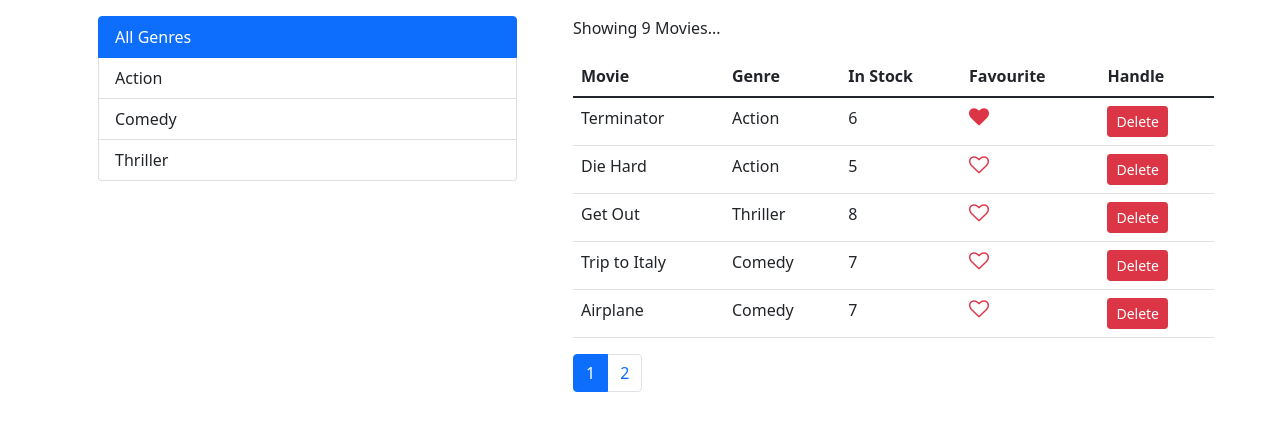
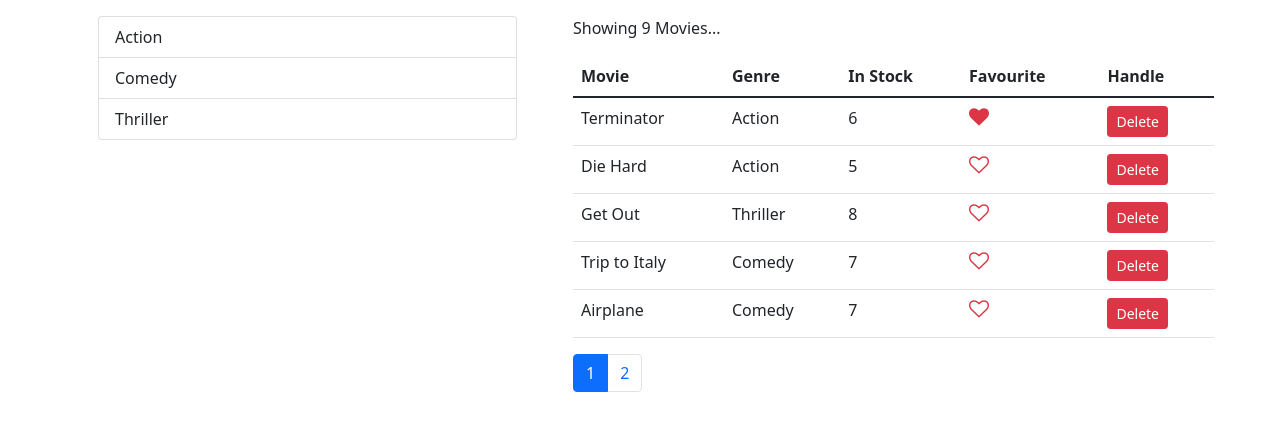
Before and after one commit to anasabufarraj/hello_react, a React (Create React App) app: page / in a window 1280 px wide. Shown: the top 430 px of the page. Built offline with nearby package versions, Linux system fonts and the light colour scheme.

Commit message:
Handling Selection

```diff
--- a/src/components/common/ListGroup.jsx
+++ b/src/components/common/ListGroup.jsx
@@ -1,26 +1,16 @@
-//  TODO: [ ] Active list
-//  TODO: [ ] Fix the fallback pagination issue
-
 function ListGroup(props) {
   return (
     <div className="list-group m-3">
-      <li
-        style={{ cursor: 'pointer' }}
-        className={
-          props.activeList === -1
-            ? 'list-group-item list-group-item-action active'
-            : 'list-group-item list-group-item-action'
-        }
-        onClick={props.onGenresView}
-      >
-        All Genres
-      </li>
-      {props.genresNames.map((genre) => (
+      {props.items.map((genre) => (
         <li
           style={{ cursor: 'pointer' }}
           key={genre._id}
-          className="list-group-item list-group-item-action"
-          onClick={() => props.onGenreSelect(genre.name)}
+          className={
+            genre === props.selectedItem
+              ? 'list-group-item list-group-item-action active'
+              : 'list-group-item list-group-item-action'
+          }
+          onClick={() => props.onItemSelect(genre)}
         >
           {genre.name}
         </li>
--- a/src/components/movies.jsx
+++ b/src/components/movies.jsx
@@ -12,15 +12,14 @@ class Movies extends Component {
     genres: [],
     maxItemsInPage: 5,
     activePage: 1,
-    activeList: -1,
   };
 
   constructor(props) {
     super(props);
     this.handlePageChange = this.handlePageChange.bind(this);
     this.handleGenreSelect = this.handleGenreSelect.bind(this);
-    this.handleGenresViewAll = this.handleGenresViewAll.bind(this);
   }
+
   componentDidMount() {
     // Get from server in real-world application
     this.setState({ movies: getMovies(), genres: getGenres() });
@@ -49,14 +48,7 @@ class Movies extends Component {
   }
 
   handleGenreSelect(genre) {
-    let movies = getMovies().filter((_m) => _m.genre.name === genre);
-    this.setState({ movies });
-  }
-
-  handleGenresViewAll() {
-    // FIXME: try adding an argument to keep the list
-    let movies = getMovies();
-    this.setState({ movies });
+    this.setState({ selectedItem: genre });
   }
 
   render() {
@@ -75,10 +67,9 @@ class Movies extends Component {
         <div className="row">
           <div className="col-5">
             <ListGroup
-              genresNames={this.state.genres}
-              onGenreSelect={this.handleGenreSelect}
-              onGenresView={this.handleGenresViewAll}
-              activeList={this.state.activeList}
+              items={this.state.genres}
+              selectedItem={this.state.selectedItem}
+              onItemSelect={this.handleGenreSelect}
             />
           </div>
           <div className="col">
```
